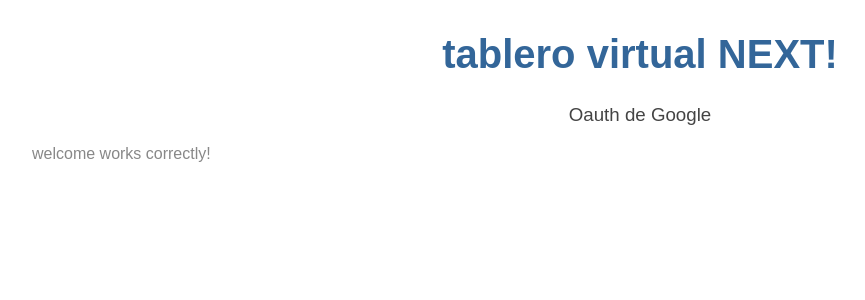
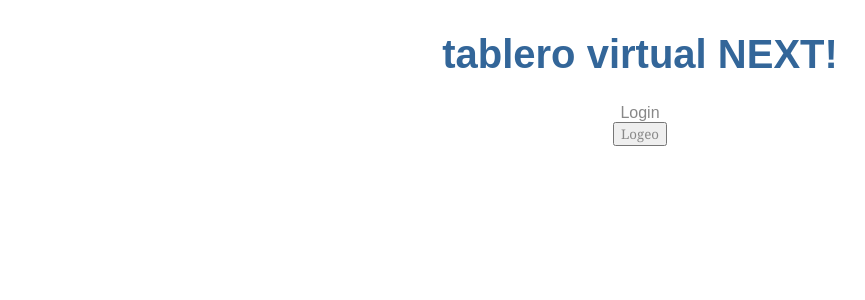
Before and after one commit to next-victormtorres/tablero-virtual, an Angular app: page /welcome in a window 1280 px wide. Shown: the top 300 px of the page, without its empty margins (0-865 px from the left). Built offline with nearby package versions, Linux system fonts and the light colour scheme.

Commit message:
Added components, comfig app-routing

```diff
--- a/src/app/app.component.html
+++ b/src/app/app.component.html
@@ -1,15 +1 @@
-<!--The content below is only a placeholder and can be replaced.-->
-<div style="text-align:center">
-    <h1>
-        {{ title }}!
-    </h1>
-</div>
-
-<div style="text-align:center">
-    <h3>
-        Oauth de Google
-    </h3>
-</div>
-
-
 <router-outlet></router-outlet>
--- a/src/app/app.component.ts
+++ b/src/app/app.component.ts
@@ -6,5 +6,5 @@ import { Component } from '@angular/core';
   styleUrls: ['./app.component.css']
 })
 export class AppComponent {
-  title = 'tablero virtual NEXT';
+
 }
--- a/src/app/app.module.ts
+++ b/src/app/app.module.ts
@@ -5,6 +5,7 @@ import { AppRoutingModule } from './app-routing.module';
 import { AppComponent } from './app.component';
 import { WelcomeComponent } from './welcome/welcome.component';
 import { HomeComponent } from './home/home.component';
+import { PageNotFoundComponent } from './page-not-found/page-not-found.component';
 
 
 @NgModule({
@@ -12,7 +13,8 @@ import { HomeComponent } from './home/home.component';
     AppComponent,
     WelcomeComponent,
     HomeComponent,
-    HomeComponent
+    HomeComponent,
+    PageNotFoundComponent
   ],
   imports: [
     BrowserModule,
--- a/src/app/home/home.component.html
+++ b/src/app/home/home.component.html
@@ -1,3 +1,3 @@
-<p>
-    {{hero}}
-</p>
+<h3>
+    {{page}}
+</h3>
--- a/src/app/home/home.component.ts
+++ b/src/app/home/home.component.ts
@@ -6,7 +6,8 @@ import { Component, OnInit } from '@angular/core';
   styleUrls: ['./home.component.css']
 })
 export class HomeComponent implements OnInit {
-  hero = 'Windstorm';
+  page = 'Home';
+
   constructor() { }
 
   ngOnInit() {
--- /dev/null
+++ b/src/app/page-not-found/page-not-found.component.html
@@ -0,0 +1,3 @@
+<p>
+  page-not-found works!
+</p>
--- /dev/null
+++ b/src/app/page-not-found/page-not-found.component.ts
@@ -0,0 +1,15 @@
+import { Component, OnInit } from '@angular/core';
+
+@Component({
+  selector: 'app-page-not-found',
+  templateUrl: './page-not-found.component.html',
+  styleUrls: ['./page-not-found.component.css']
+})
+export class PageNotFoundComponent implements OnInit {
+
+  constructor() { }
+
+  ngOnInit() {
+  }
+
+}
--- a/src/app/welcome/welcome.component.css
+++ b/src/app/welcome/welcome.component.css
@@ -0,0 +1,3 @@
+.text-center {
+    text-align: center;
+}
--- a/src/app/welcome/welcome.component.html
+++ b/src/app/welcome/welcome.component.html
@@ -1,3 +1,15 @@
-<p>
-  welcome works correctly!
-</p>
+<!--The content below is only a placeholder and can be replaced.-->
+<div style="text-align:center">
+    <h1>
+        {{ title }}!
+    </h1>
+
+    <div class="text-center">
+        Login
+    </div>
+
+    <button type="button" (click)="redirectHome()">
+      Logeo
+    </button>
+
+</div>
--- a/src/app/welcome/welcome.component.ts
+++ b/src/app/welcome/welcome.component.ts
@@ -1,4 +1,5 @@
 import { Component, OnInit } from '@angular/core';
+import { Router, ActivatedRoute } from '@angular/router';
 
 @Component({
   selector: 'app-welcome',
@@ -7,9 +8,17 @@ import { Component, OnInit } from '@angular/core';
 })
 export class WelcomeComponent implements OnInit {
 
-  constructor() { }
+  title = 'tablero virtual NEXT';
+
+  constructor(
+    private _router: Router
+  ) { }
 
   ngOnInit() {
   }
 
+  redirectHome(){
+    this._router.navigate([ './home' ]);
+  }
+
 }
```
Also changed, not shown: src/app/app-routing.module.ts (+12 -0 lines), src/app/page-not-found/page-not-found.component.css (added).
